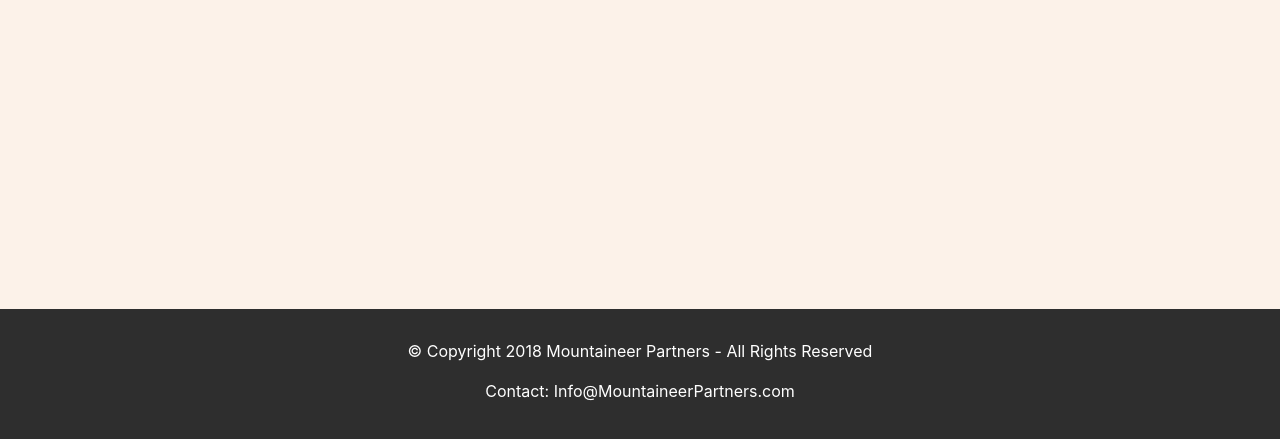
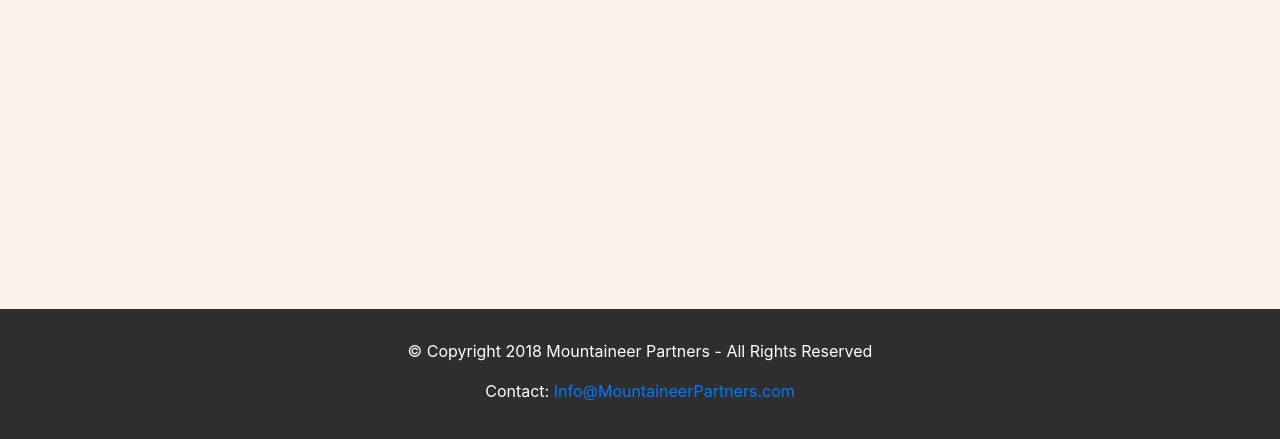
Before and after one commit to Mountaineer2014/mountaineer2014.github.io, a plain HTML site: page index.html in a window 1280 px wide. Shown: the part 491-930 px from the top of the page. Drawn offline with Linux system fonts and the light colour scheme.

Commit message:
Update index.html

```diff
--- a/index.html
+++ b/index.html
@@ -37,7 +37,7 @@
             <p>
                 © Copyright 2018 Mountaineer Partners - All Rights Reserved
             </p>
-            <p> Contact: Info@MountaineerPartners.com </p>
+            <p> Contact: <a href=emailto:Info@MountaineerPartners.com> Info@MountaineerPartners.com</a> </p>
         </div>
     </section>
 
```
